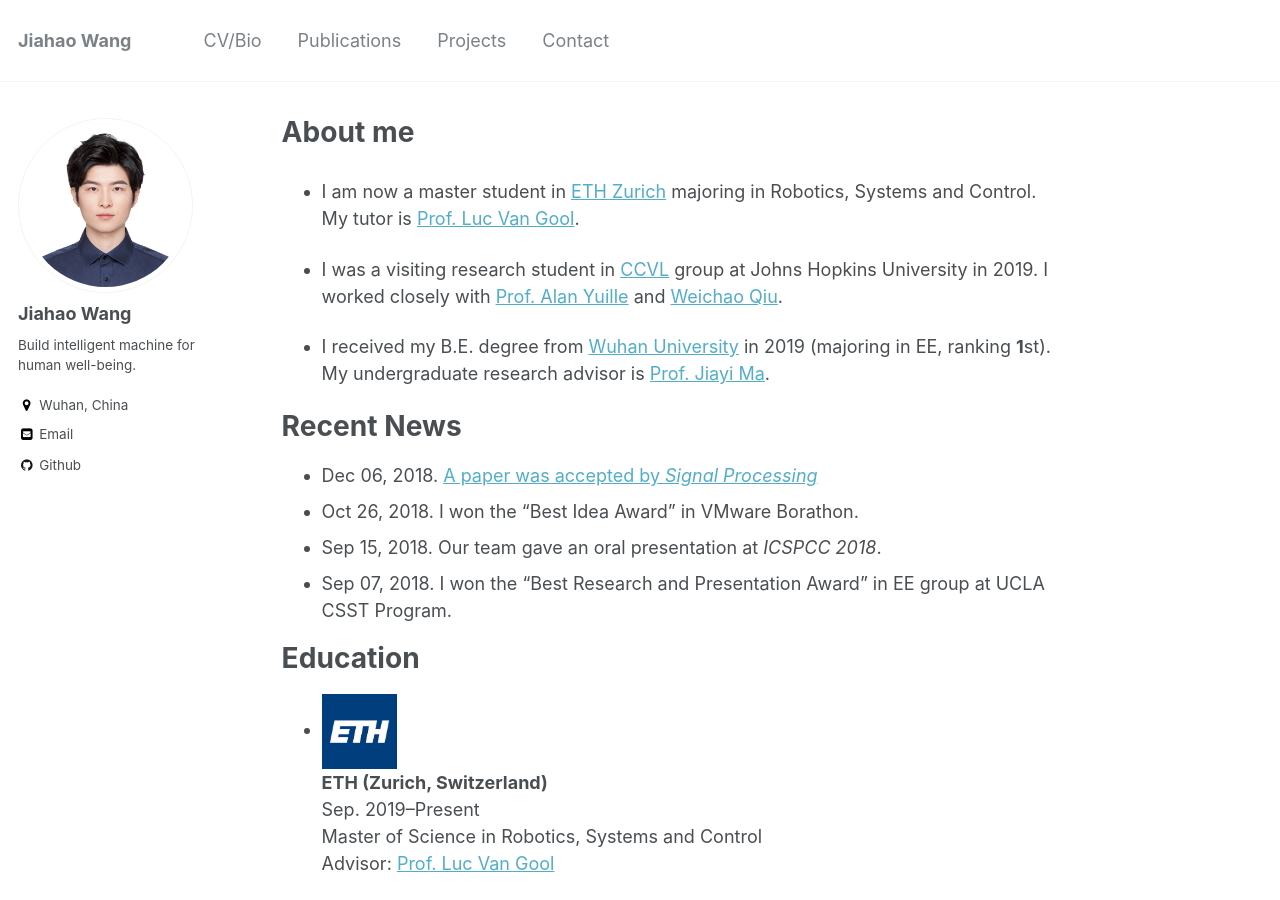
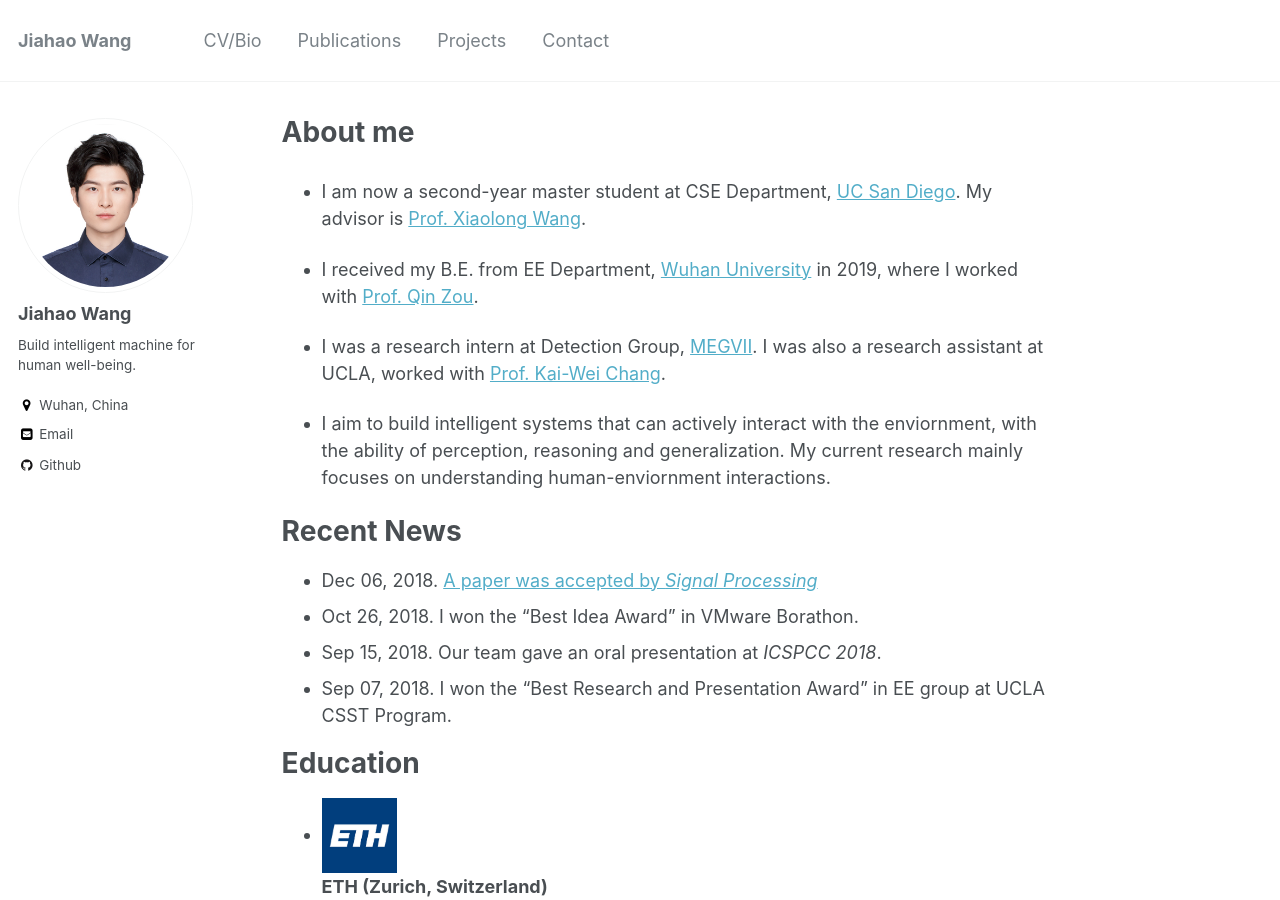
Before and after one commit to hwjiang1510/hwjiang1510.github.io, a Jekyll site: the page built from _pages/about.md, in a window 1280 px wide and 900 px high. Built offline with Jekyll 4.4.1, drawn with Linux system fonts in a browser that asks for light colours.

Commit message:
personal info

```diff
--- a/_pages/about.md
+++ b/_pages/about.md
@@ -7,12 +7,17 @@ redirect_from:
   - /about/
   - /about.html
 ---
-* I am now a master student in [ETH Zurich](https://ethz.ch/en.html) majoring in Robotics, Systems and Control. My tutor is [Prof. Luc Van Gool](http://www.vision.ee.ethz.ch/en/members/detail/1/).
+* I am now a second-year master student at CSE Department, [UC San Diego](https://ucsd.edu/).
+My advisor is [Prof. Xiaolong Wang](https://xiaolonw.github.io/).
 
-* I was a visiting research student in [CCVL](https://ccvl.jhu.edu/) group at Johns Hopkins University in 2019. I worked closely with [Prof. Alan Yuille](www.cs.jhu.edu/~ayuille/) and [Weichao Qiu](https://weichaoqiu.com/).
+* I received my B.E. from EE Department, [Wuhan University](http://en.whu.edu.cn/) in 2019, where I worked with [Prof. Qin Zou](https://sites.google.com/site/qinzoucn/).
 
-* I received my B.E. degree from [Wuhan University](http://en.whu.edu.cn/) in 2019 (majoring in EE, ranking <b>1</b>st).
-My undergraduate research advisor is [Prof. Jiayi Ma](https://sites.google.com/site/jiayima2013/).
+* I was a research intern at Detection Group, [MEGVII](https://megvii.com/en). I was also a research assistant at UCLA, worked with [Prof. Kai-Wei Chang](http://web.cs.ucla.edu/~kwchang/).
+
+* I aim to build intelligent systems that can actively interact with the enviornment, with the ability of perception, reasoning and generalization.
+My current research mainly focuses on understanding human-enviornment interactions.
+
+
 
 # Recent News
 * Dec 06, 2018. [A paper was accepted by *Signal Processing*](https://authors.elsevier.com/c/1YDGYbZX4vg-J)
```
